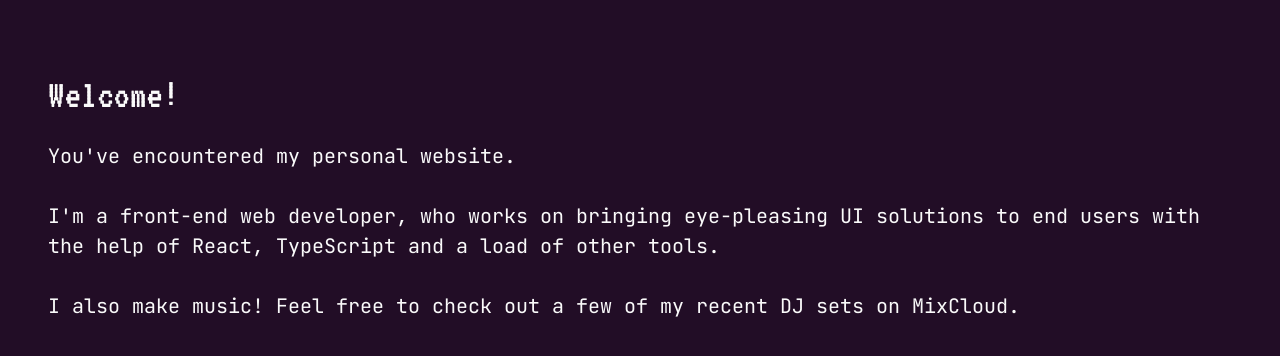
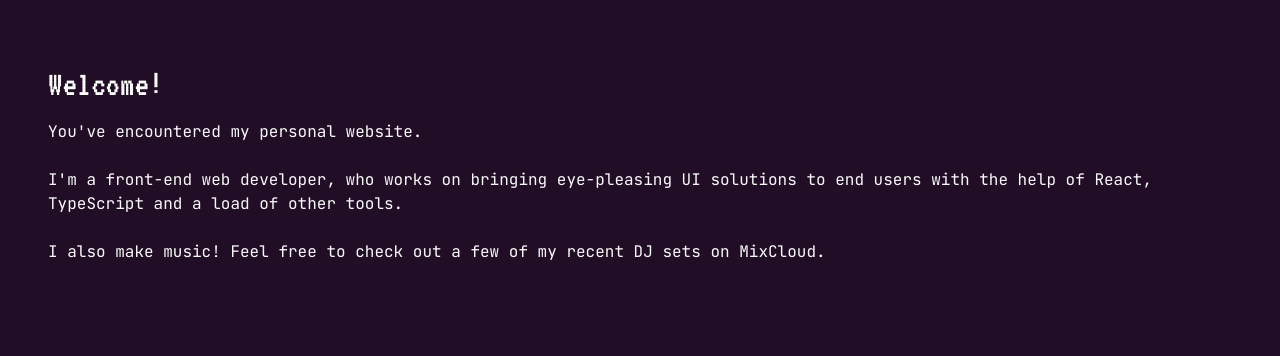
Before and after one commit to aidasbui/aidas-buivydas-resume-site, a React (Vite) app: page / in a window 1280 px wide. Shown: the top 356 px of the page. Built offline with nearby package versions, Linux system fonts and the light colour scheme.

Commit message:
feat: remove SASS, config TW vars, base styles

```diff
--- a/package.json
+++ b/package.json
@@ -39,7 +39,6 @@
     "pre-commit": "^1.2.2",
     "prettier": "^2.8.4",
     "prettier-plugin-tailwindcss": "^0.2.4",
-    "sass": "^1.59.2",
     "tailwindcss": "^3.2.7",
     "typescript": "^4.9.3",
     "vite": "^4.1.0",
--- a/src/sass/global.scss
+++ b/src/sass/global.scss
@@ -1,10 +1,11 @@
-/* @forward 'utilities';
-@forward 'base';
-@forward 'vendor';
-@forward 'themes'; */
 @tailwind base;
 @tailwind components;
 @tailwind utilities;
+
+:root {
+  --font-jetBrainsMono: 'JetBrains Mono';
+  --font-vt323: 'VT323';
+}
 
 @layer base {
   html {
@@ -24,12 +25,19 @@
   h4,
   h5,
   h6 {
-    font-family: 'VT323', 'JetBrains Mono', sans-serif;
+    @apply font-vt323;
   }
 
-  h1,
+  h1 {
+    @apply text-5xl;
+  }
+
   h2 {
-    font-size: theme('fontSize.2xl');
+    @apply text-4xl;
+  }
+
+  h3 {
+    @apply text-3xl;
   }
 
   .no-scroll {
--- a/tailwind.config.cjs
+++ b/tailwind.config.cjs
@@ -11,6 +11,11 @@ module.exports = {
       xl: '1200px',
       '2xl': '1536px',
     },
+    extend: {
+      fontFamily: {
+        jetbrainsMono: ['var(--font-jetBrainsMono'],
+        vt323: ['var(--font-vt323)'],
+      },
       colors: {
         'color-primary': 'hsl(291,50%,10%)',
         'color-secondary': 'hsl(60,74%,50%)',
@@ -20,19 +25,10 @@ module.exports = {
         'color-purple-500': 'hsl(287,19%,67%)',
         'color-white': 'hsl(0,0%,98%)',
       },
-    fontFamily: {
-      sans: ['"JetBrains Mono"'],
-      mono: ['"JetBrains Mono"', '"Noto Sans Mono"'],
+      backgroundImage: {
+        'aidas-bui-photo': "url('./src/assets/images/aidas-buivydas.jpeg')",
       },
-    fontSize: {
-      sm: ['1rem', { lineHeight: '1.75' }],
-      base: ['1.25rem', { lineHeight: '1.7' }],
-      lg: ['1.56rem', { lineHeight: '1.64' }],
-      xl: ['2rem', { lineHeight: '1.625' }],
-      '2xl': ['2.56rem', { lineHeight: '1.59' }],
-      '3xl': ['3.25rem', { lineHeight: '1.56' }],
     },
-    extend: {},
   },
   plugins: [],
 };
```
Also changed, not shown: 1 other file (tests, documents, lock files or other folders). Lines whose indentation alone changed are shown as unchanged.
